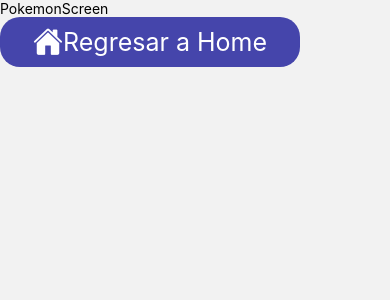
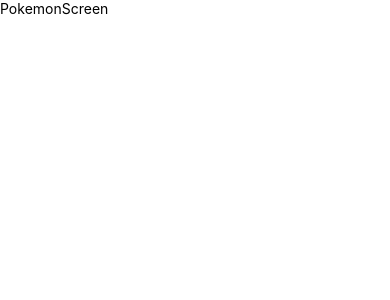
Before and after one commit to jose0112luis/Pokedex-RN, a React Native app: screen /PokemonScreen in a window 390 px wide. Shown: the top 300 px of the page. Built offline with nearby package versions, Linux system fonts and the light colour scheme.

Commit message:
Diseño básico del HomeScreen.

```diff
--- a/src/navigation/Navigation.tsx
+++ b/src/navigation/Navigation.tsx
@@ -9,7 +9,14 @@
 
 export const Navigation = () => {
   return (
-    <Stack.Navigator screenOptions={{ headerShown: false }}>
+    <Stack.Navigator
+      screenOptions={{
+        headerShown: false,
+        cardStyle: {
+          backgroundColor: '#FFFFFF'
+        }
+      }}
+    >
       <Stack.Screen name='HomeScreen' component={ HomeScreen } />
       <Stack.Screen name='PokemonScreen' component={ PokemonScreen } />
     </Stack.Navigator>
--- a/src/screens/HomeScreen.tsx
+++ b/src/screens/HomeScreen.tsx
@@ -1,24 +1,32 @@
 import React from 'react';
 
-import { View, Text, TouchableOpacity } from 'react-native';
-import { StackScreenProps } from '@react-navigation/stack';
-import IconI from 'react-native-vector-icons/Ionicons';
+import { Image, Text } from 'react-native';
+import { useSafeAreaInsets } from 'react-native-safe-area-context';
+import { styles } from '../theme/appTheme';
 
-interface PropsNav extends StackScreenProps<any, any> { }
+export const HomeScreen = () => {
 
-export const HomeScreen = ({ navigation }: PropsNav) => {
+  const { top } = useSafeAreaInsets();
+
   return (
-    <View>
-      <Text>HomeScreen</Text>
+    <>
+      <Image
+        source={ require('../assets/pokebola.png') }
+        style={{
+          ...styles.pokebolaBG
+        }}
+      />
 
-      <TouchableOpacity
-        onPress={ () => navigation.navigate('PokemonScreen') }
-        style={{ flexDirection: 'row', width: 300, height: 50, backgroundColor: '#4545AB', borderRadius: 20, justifyContent: 'center', alignItems: 'center' }}
-        activeOpacity={ 0.65 }
+      <Text
+        style={{
+          ...styles.title,
+          ...styles.globalMargin,
+          top: top + 20,
+          color: '#000'
+        }}
       >
-        <IconI name='arrow-forward' size={30} color='white' />
-        <Text style={{ fontSize: 25,color: 'white' }}>Ir a Pokemon</Text>
-      </TouchableOpacity>
-    </View>
+        Pokedex
+      </Text>
+    </>
   );
 }
--- a/src/screens/PokemonScreen.tsx
+++ b/src/screens/PokemonScreen.tsx
@@ -1,24 +1,11 @@
 import React from 'react';
 
-import { View, Text, TouchableOpacity } from 'react-native';
-import { StackScreenProps } from '@react-navigation/stack';
-import IconI from 'react-native-vector-icons/Ionicons';
+import { View, Text } from 'react-native';
 
-interface PropsNav extends StackScreenProps<any, any> { }
-
-export const PokemonScreen = ({ navigation }: PropsNav) => {
+export const PokemonScreen = () => {
   return (
     <View>
       <Text>PokemonScreen</Text>
-
-      <TouchableOpacity
-        onPress={ () => navigation.goBack() }
-        style={{ flexDirection: 'row', width: 300, height: 50, backgroundColor: '#4545AB', borderRadius: 20, justifyContent: 'center', alignItems: 'center' }}
-        activeOpacity={ 0.65 }
-      >
-        <IconI name='home' size={30} color='white' />
-        <Text style={{ fontSize: 25, color: 'white' }}>Regresar a Home</Text>
-      </TouchableOpacity>
     </View>
   );
 }
--- /dev/null
+++ b/src/theme/appTheme.tsx
@@ -0,0 +1,19 @@
+import { StyleSheet } from 'react-native';
+
+export const styles = StyleSheet.create({
+  globalMargin: {
+    marginHorizontal: 20
+  },
+  pokebolaBG: {
+    position: 'absolute',
+    width: 300,
+    height: 300,
+    top: -100,
+    right: -100,
+    opacity: 0.45
+  },
+  title: {
+    fontSize: 35,
+    fontWeight: '500',
+  }
+});
```
